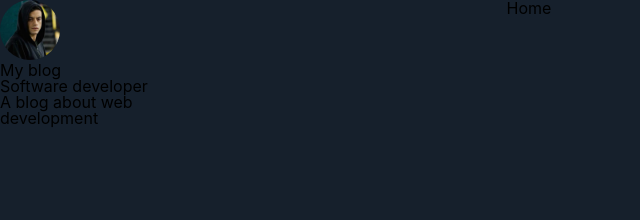
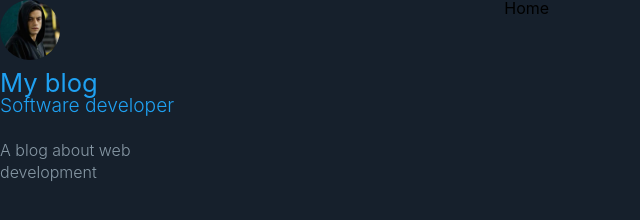
Before and after one commit to renangabriel27/gatsby-starter, a Gatsby site: page / in a window 1280 px wide. Shown: the whole page, without its empty margins (0-640 px from the left). Built offline with nearby package versions, Linux system fonts and the light colour scheme; Gatsby itself is replaced by a stand-in of ours.

Commit message:
Add profile styles

```diff
--- a/src/components/Profile/index.js
+++ b/src/components/Profile/index.js
@@ -1,6 +1,8 @@
 import React from 'react'
 import { useStaticQuery, graphql } from 'gatsby'
 import Avatar from '../Avatar'
+
+import * as S from './styled'
 
 const Profile = () => {
   const {
@@ -20,12 +22,16 @@
   `);
 
   return (
-    <div className="Profile-wrapper">
-      <Avatar />
-      <h1>{title}</h1>
-      <h2>{position}</h2>
-      <p>{description}</p>
-    </div>
+    <S.ProfileWrapper>
+      <S.ProfileLink>
+        <Avatar />
+        <S.ProfileAuthor>
+          {title}
+          <S.ProfilePosition>{position}</S.ProfilePosition>
+        </S.ProfileAuthor>
+      </S.ProfileLink>
+      <S.ProfileDescription>{description}</S.ProfileDescription>
+    </S.ProfileWrapper>
   )
 }
 
--- /dev/null
+++ b/src/components/Profile/styled.js
@@ -0,0 +1,35 @@
+import styled from 'styled-components'
+import { Link } from "gatsby";
+
+export const ProfileWrapper = styled.section`
+  color: #8899a6;
+  display: flex;
+  flex-direction: column;
+`
+
+export const ProfileLink = styled(Link)`
+  color: #8899a6;
+  text-decoration: none;
+  transition: color 0.5s;
+
+  &:hover {
+    color: #1fa1f2;
+  }
+`
+
+export const ProfileAuthor = styled.h1`
+  font-size: 1.6rem;
+  margin: 0.5rem auto 1.5rem;
+`
+
+export const ProfilePosition = styled.small`
+  display: block;
+  font-size: 1.2rem;
+  font-weight: 300;
+`
+
+export const ProfileDescription = styled.p`
+  font-size: 1rem;
+  font-weight: 300;
+  line-height: 1.4;
+`
```
